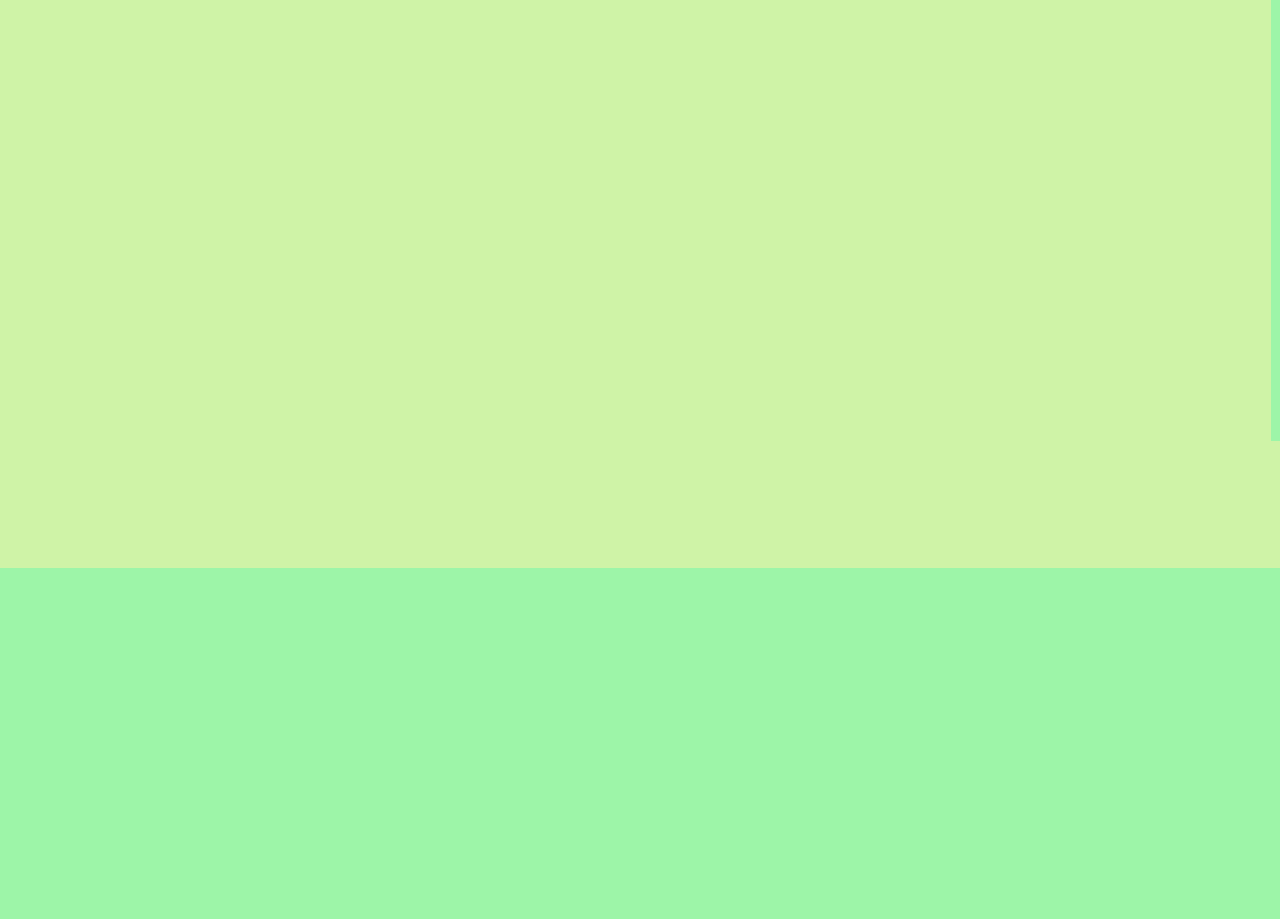
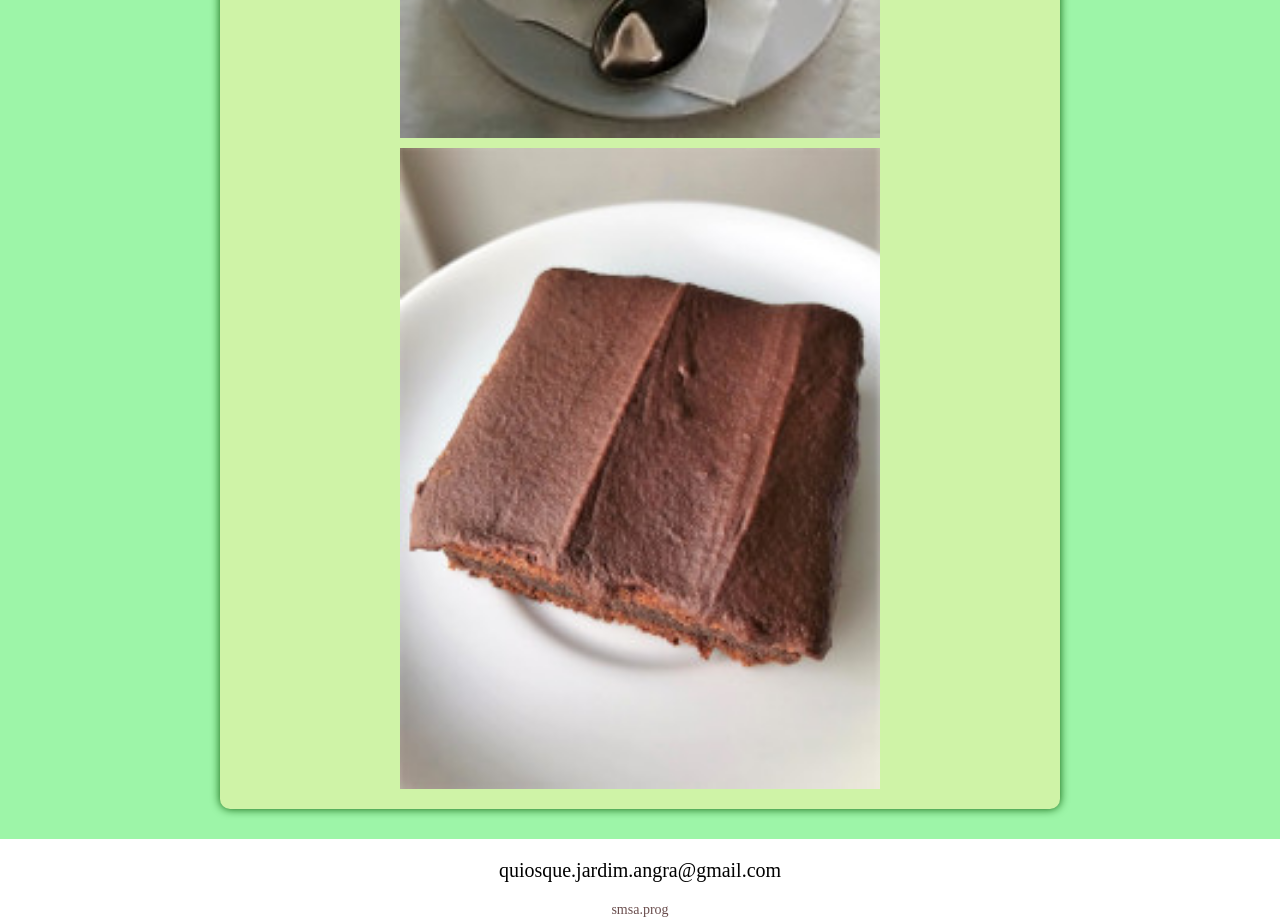
Before and after one commit to sergioalves20/Quiosque, a plain HTML site: page index.html in a window 1280 px wide. Shown: the part 2100-3019 px from the top of the page. Before the commit the page ends 2668 px from the top, so only its background shows below. Drawn offline with Linux system fonts and the light colour scheme.

Commit message:
css redim

```diff
--- a/estilo.css
+++ b/estilo.css
@@ -45,6 +45,12 @@ img{
     height:60%;
     padding-top: 10px;
 }
+#brownie{
+    width:60%;
+    height:60%;
+    padding-top: 10px;
+}
+
 h1{
     text-align: center;
     font-family: 'Quicksand Light';
```
